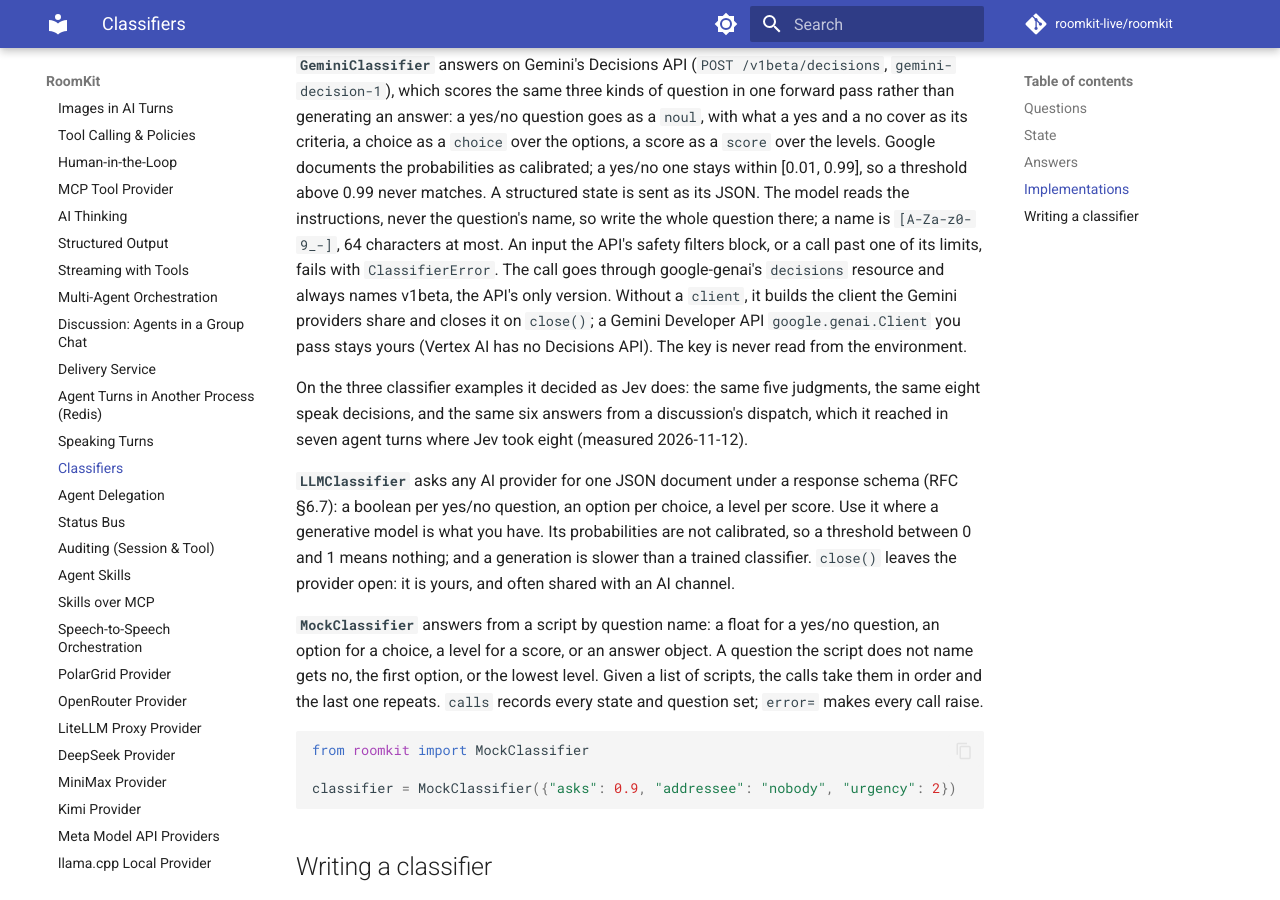
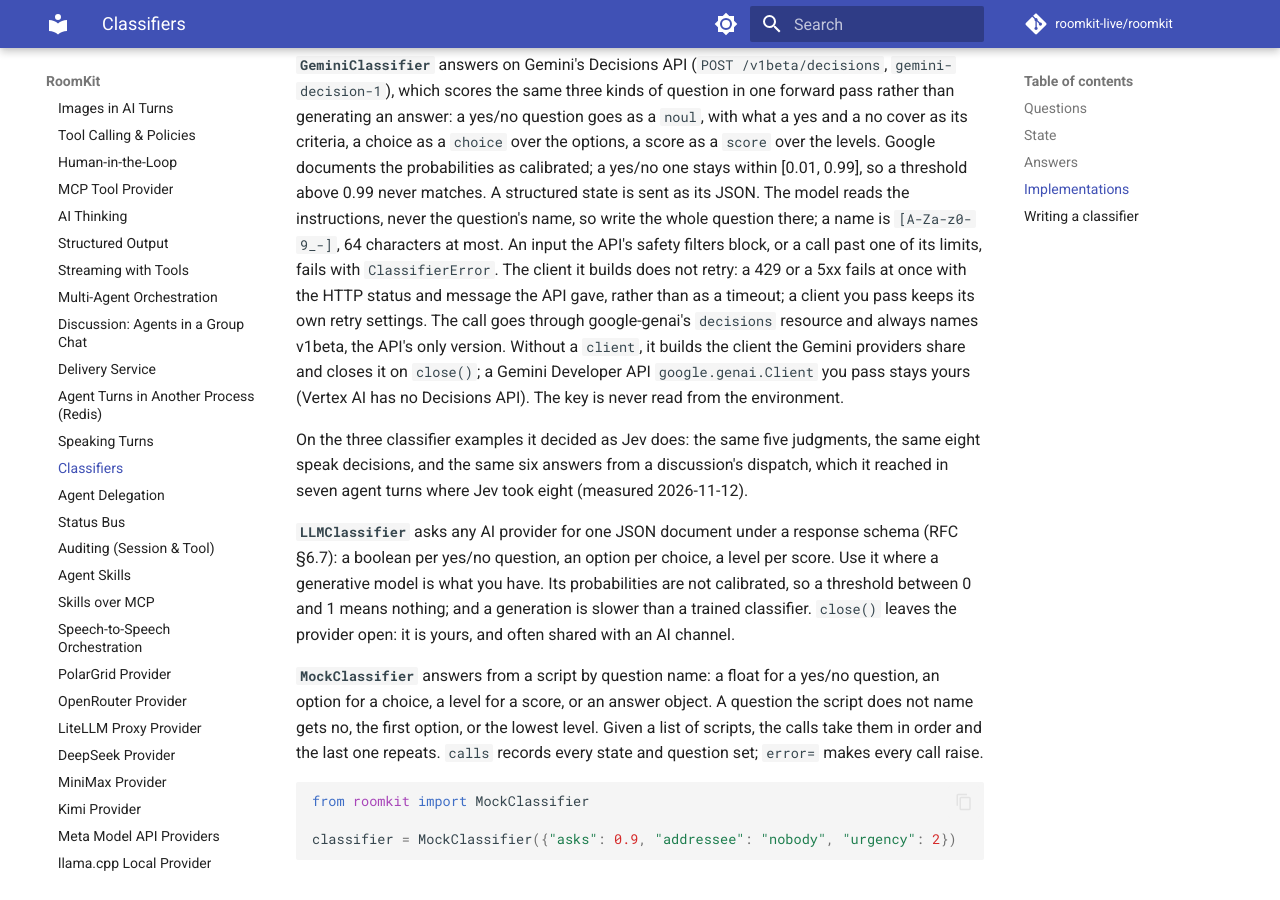
Before and after one commit to roomkit-live/roomkit-docs, an MkDocs documentation site: the page built from docs/guides/classifiers.md, in a window 1280 px wide and 900 px high, scrolled down 4969 px. Built offline with MkDocs 1.6.1 and Material for MkDocs 9.7.7, drawn with Linux system fonts in a browser that asks for light colours; comment, search, counter and statistics services are not loaded.

Commit message:
docs(classifiers): GeminiClassifier's client does not retry a refused call

```diff
--- a/docs/guides/classifiers.md
+++ b/docs/guides/classifiers.md
@@ -177,21 +177,23 @@ of four), it picked right 17 times and Jev 18; its probabilities sit nearer 0
 and 1. A policy whose thresholds were measured on Jev (the speak policy) may
 read them differently: measure it on your own turns before relying on it.
 
-**`GeminiClassifier`** answers on Gemini's Decisions API (`POST /v1beta/decisions`,
-`gemini-decision-1`), which scores the same three kinds of question in one
-forward pass rather than generating an answer: a yes/no question goes as a
-`noul`, with what a yes and a no cover as its criteria, a choice as a `choice`
-over the options, a score as a `score` over the levels. Google documents the
-probabilities as calibrated; a yes/no one stays within [0.01, 0.99], so a
-threshold above 0.99 never matches. A structured state is sent as its JSON. The
-model reads the instructions, never the question's name, so write the whole
-question there; a name is `[A-Za-z0-9_-]`, 64 characters at most. An input the
-API's safety filters block, or a call past one of its limits, fails with
-`ClassifierError`. The call goes through google-genai's `decisions` resource
-and always names v1beta, the API's only version. Without a `client`, it builds
-the client the Gemini providers share and closes it on `close()`; a Gemini
-Developer API `google.genai.Client` you pass stays yours (Vertex AI has no
-Decisions API). The key is never read from the
+**`GeminiClassifier`** answers on Gemini's Decisions API (`POST
+/v1beta/decisions`, `gemini-decision-1`), which scores the same three kinds of
+question in one forward pass rather than generating an answer: a yes/no question
+goes as a `noul`, with what a yes and a no cover as its criteria, a choice as a
+`choice` over the options, a score as a `score` over the levels. Google
+documents the probabilities as calibrated; a yes/no one stays within [0.01,
+0.99], so a threshold above 0.99 never matches. A structured state is sent as
+its JSON. The model reads the instructions, never the question's name, so write
+the whole question there; a name is `[A-Za-z0-9_-]`, 64 characters at most. An
+input the API's safety filters block, or a call past one of its limits, fails
+with `ClassifierError`. The client it builds does not retry: a 429 or a 5xx
+fails at once with the HTTP status and message the API gave, rather than as a
+timeout; a client you pass keeps its own retry settings. The call goes through
+google-genai's `decisions` resource and always names v1beta, the API's only
+version. Without a `client`, it builds the client the Gemini providers share and
+closes it on `close()`; a Gemini Developer API `google.genai.Client` you pass
+stays yours (Vertex AI has no Decisions API). The key is never read from the
 environment.
 
 On the three classifier examples it decided as Jev does: the same five
```
